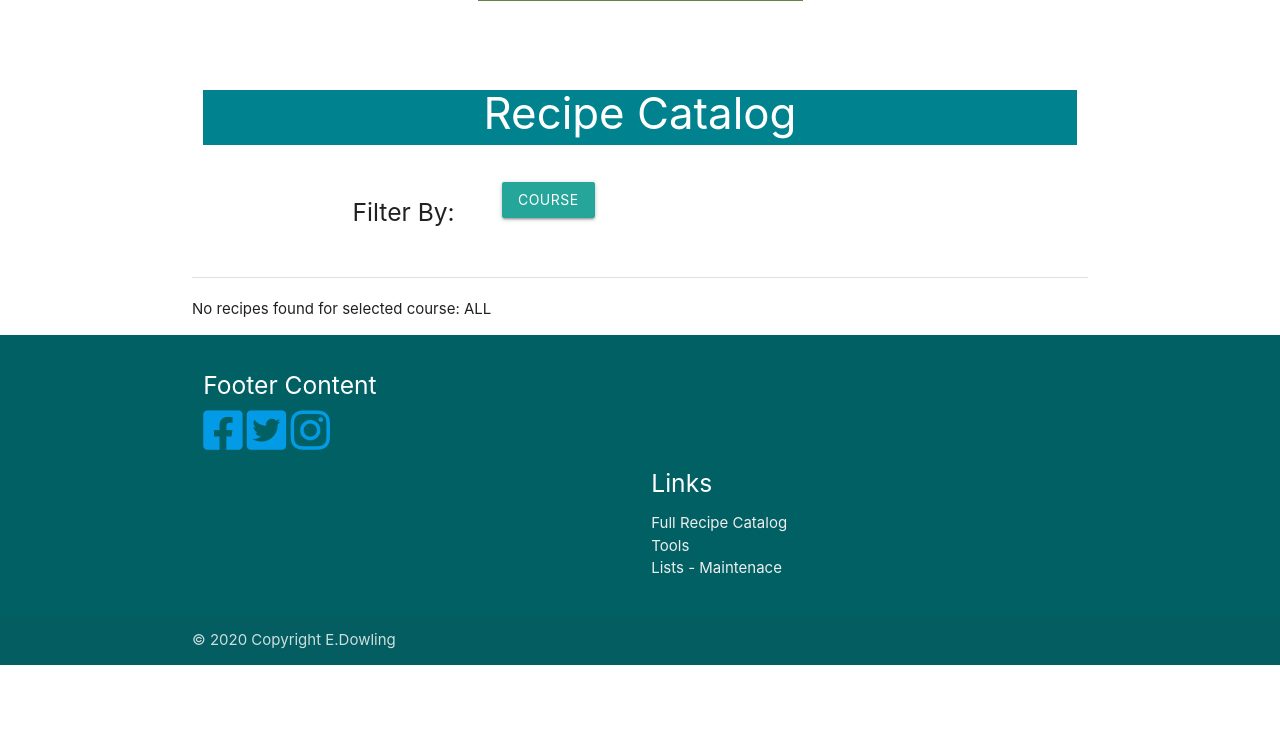
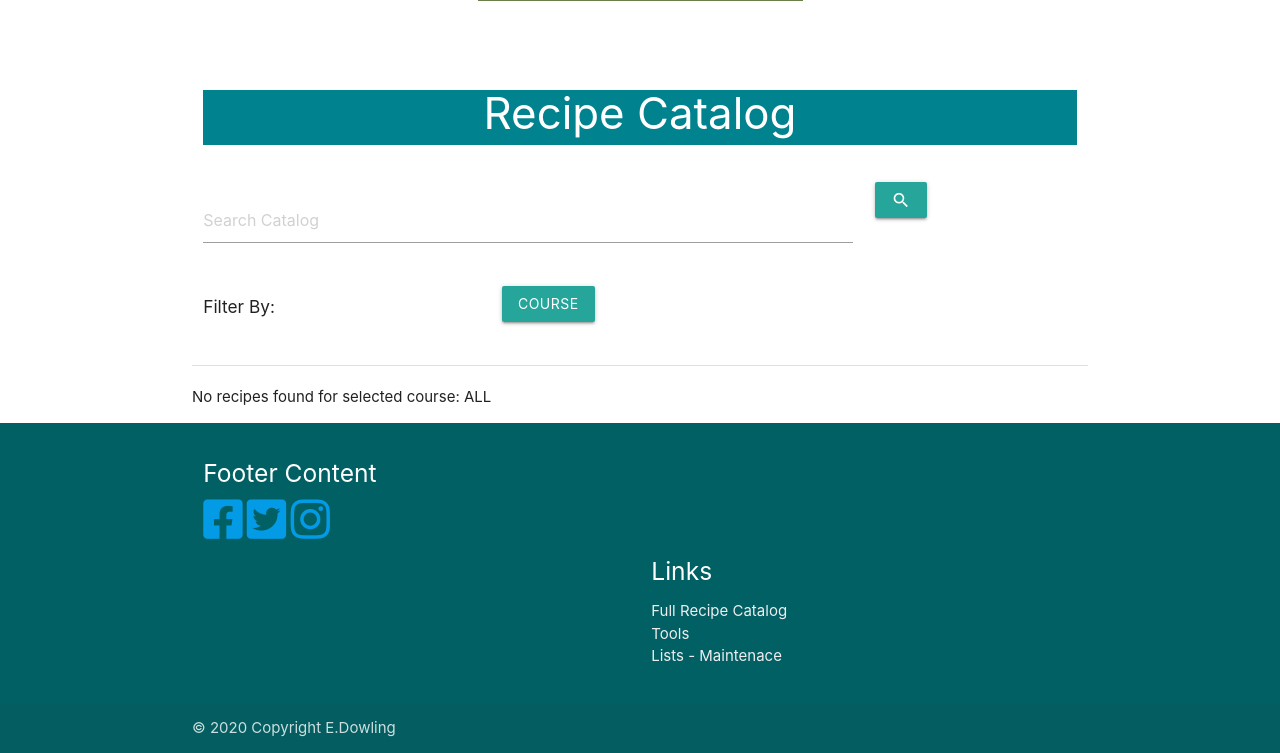
Before and after one commit to eldowling/lets-cook-together, a Flask app: page /get_catalog in a window 1280 px wide. Shown: the part 446-1199 px from the top of the page. Before the commit the page ends 1111 px from the top, so only its background shows below. Run offline with Flask 2, Linux system fonts and the light colour scheme; data that the repository does not hold is empty; some libraries are stand-ins or nearby versions.

Commit message:
Added a search bar to the catalog page and a route to search using the paginate_funct in app.py. Searches recipe titles for the search string and returns any recipes with titles matching that search string.

```diff
--- a/app.py
+++ b/app.py
@@ -80,13 +80,16 @@ def signout():
     flash ('You were signed out')
     return redirect(url_for('get_catalog'))
 
-def paginate_funct(page_num, filter):
+def paginate_funct(page_num, filter_type, filter):
     page_size = 5
     skips = page_size * (page_num - 1)
-    if filter == 'None':
+    if filter_type == 'None':
         cursor = list(mongo.db.recipes.find().sort('course').skip(skips).limit(page_size))
         total_recs = mongo.db.recipes.count_documents({})
-    elif filter != '':
+    elif filter_type == 'Search':
+        cursor = list(mongo.db.recipes.find({"title": {'$regex': filter, '$options': 'i'}}).sort('course').skip(skips).limit(page_size))
+        total_recs = mongo.db.recipes.count_documents({"title": {'$regex': filter, '$options': 'i'}})
+    elif filter_type == 'Course':
         cursor = list(mongo.db.recipes.find({"course": filter}).sort('course').skip(skips).limit(page_size))
         total_recs = mongo.db.recipes.count_documents({"course": filter})
 
@@ -101,17 +104,25 @@ def paginate_funct(page_num, filter):
 @app.route('/get_catalog')
 def get_catalog():
     page_num = request.args.get('page', 1, type=int)
-    cursor, div_times = paginate_funct(page_num, 'None')
+    cursor, div_times = paginate_funct(page_num, 'None', 'None')
     courses = mongo.db.courses.find().sort('course_desc')
     return render_template("catalog.html", recipes=cursor, page=page_num, div_times=div_times, sel_course="ALL", courses=courses)
-
 
 @app.route('/get_catalog/<course>')
 def get_catalog_bycourse(course):
     page_num = request.args.get('page', 1, type=int)
-    cursor, div_times = paginate_funct(page_num, course)
+    cursor, div_times = paginate_funct(page_num, 'Course', course)
     courses = mongo.db.courses.find().sort('course_desc')
     return render_template("catalog.html", recipes=cursor, page=page_num, div_times=div_times, sel_course=course, courses=courses)
+
+@app.route('/catalog_search', methods=['POST'])
+def catalog_search():
+    if request.method == 'POST':
+        page_num = request.args.get('page', 1, type=int)
+        search_text = request.form['search']
+        cursor, div_times = paginate_funct(page_num, 'Search', search_text)
+        courses = mongo.db.courses.find().sort('course_desc')
+        return render_template("catalog.html", recipes=cursor, page=page_num, div_times=div_times, sel_course="Search", courses=courses)
 
 @app.route('/show_recipe/<recipe_id>')
 def show_recipe(recipe_id):
--- a/static/css/style.css
+++ b/static/css/style.css
@@ -1,6 +1,15 @@
 .nav-wrapper{
   margin-bottom: 5em;
   background-color: #00838f;
+}
+
+.search-bar{
+    margin-bottom: 2em;
+    background-color: #83a5a8;
+}
+
+.search-bar .input-field{
+    background-color: white;
 }
 
 .center-img {
--- a/templates/catalog.html
+++ b/templates/catalog.html
@@ -9,8 +9,22 @@
 
 <div class="container">
   <div class="row">
-    <div class="col s2 offset-s2">
-      <h5>Filter By:</h5>
+    <div>
+      <form method=POST action="{{ url_for('catalog_search') }}">
+        <div class="input-field col s9">
+          <input id="search" name="search" type="search" placeholder="Search Catalog" required>
+          <label class="label-icon" for="search"></label>
+
+        </div>
+        <div class="col s3">
+            <button type="submit" class="btn btn-primary btn-block"><i class="material-icons">search</i></button>
+        </div>
+      </form>
+    </div>
+  </div>
+  <div class="row">
+    <div class="col s4 ">
+      <h6>Filter By:</h6>
     </div>
     <div class="col s6">
         <a class='dropdown-trigger btn' href='#' data-target='dropdown1'>Course</a>
@@ -25,7 +39,7 @@
   </div>
   <div class="row">
     <div class="col s6 offset-s3 sel-course-filter">
-        {% if sel_course != "ALL" -%}
+        {% if sel_course != "ALL" and sel_course != "Search" -%}
         <span class="red-text text-accent-4">Selected course: {{ sel_course }}</span>
         {% endif -%}
     </div>
```
